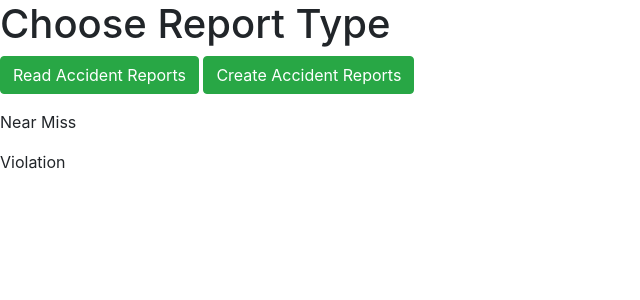
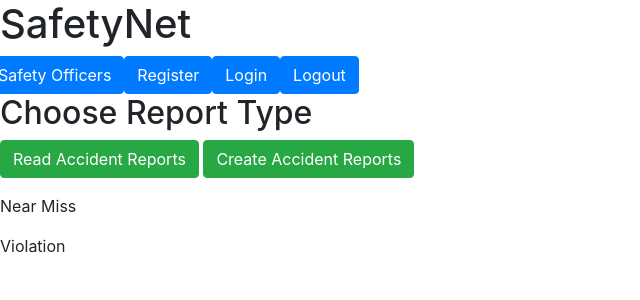
Before and after one commit to Code-Institute-Submissions/Freezefaz-Project-3-Safetynet_MarchResub, a Flask app: page / in a window 1280 px wide. Shown: the top 300 px of the page, without its empty margins (0-640 px from the left). Run offline with Flask 2, Linux system fonts and the light colour scheme; some libraries are stand-ins or nearby versions.

Commit message:
added safety officer register login and logout on index template

```diff
--- a/app.py
+++ b/app.py
@@ -438,6 +438,7 @@ def process_create_accident_report():
 
 # Update accident report
 @app.route("/accident_reports/update/<accident_report_id>")
+@flask_login.login_required
 def show_update_accident_report(accident_report_id):
     accident_report = db.accident_reports.find_one({
        "_id": ObjectId(accident_report_id)
@@ -549,6 +550,7 @@ def process_update_accident_report(accident_report_id):
 
 # Deleting accident report
 @app.route("/accident_reports/delete/<accident_report_id>")
+@flask_login.login_required
 def show_delete_accident_report(accident_report_id):
     accident_report = db.accident_reports.find_one({
         "_id": ObjectId(accident_report_id)
--- a/templates/index.template.html
+++ b/templates/index.template.html
@@ -11,8 +11,22 @@
 <title>Title</title>
 </head>
 <body>
-
-    <h1>Choose Report Type</h1>
+    <h1>SafetyNet</h1>
+    <div class="row">
+        <div>
+            <a href="{{url_for('show_officers')}}" class="btn btn-primary">Safety Officers</a>
+        </div>
+        <div>
+            <a href="{{url_for('create_officers')}}" class="btn btn-primary">Register</a>
+        </div>
+        <div>
+            <a href="{{url_for('login')}}" class="btn btn-primary">Login</a>
+        </div>
+        <div>
+            <a href="{{url_for('logout')}}" class="btn btn-primary">Logout</a>
+        </div>
+    </div>
+    <h2>Choose Report Type</h2>
     <div>
         <p>
         <a href="{{url_for('show_accident_reports')}}" class="btn btn-success">Read Accident Reports</a>
```
